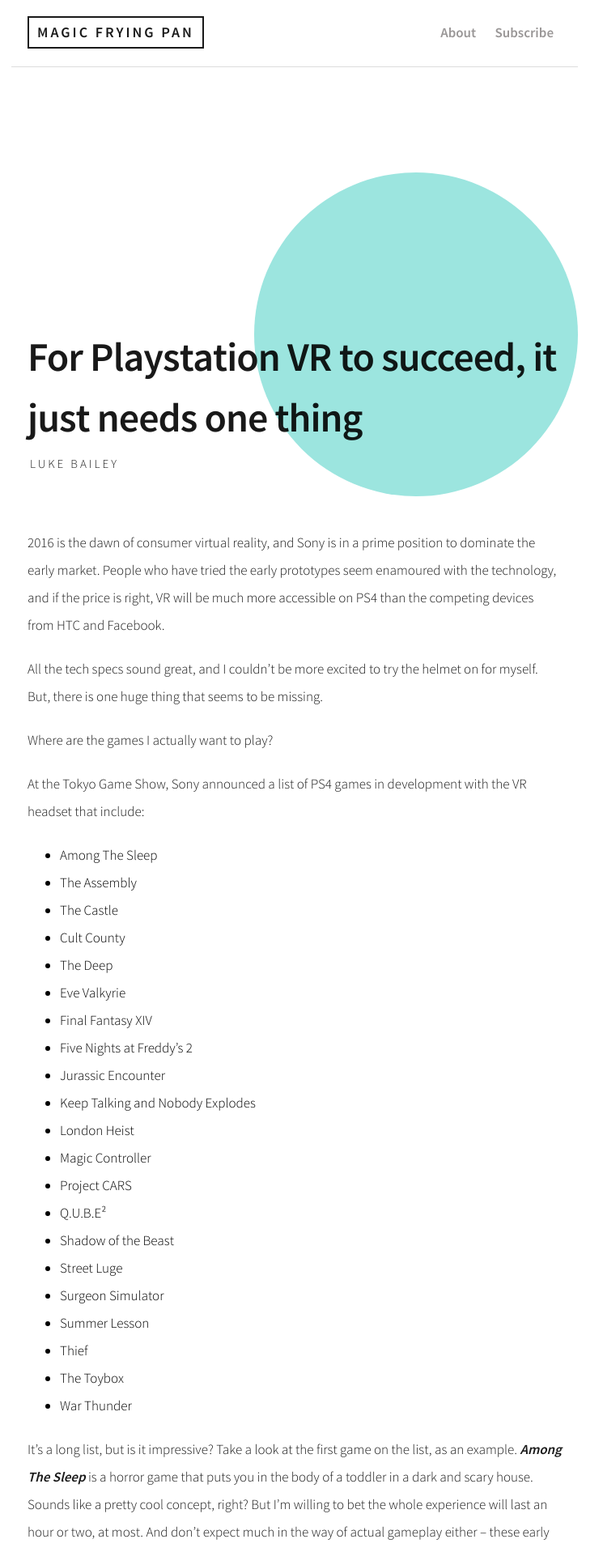
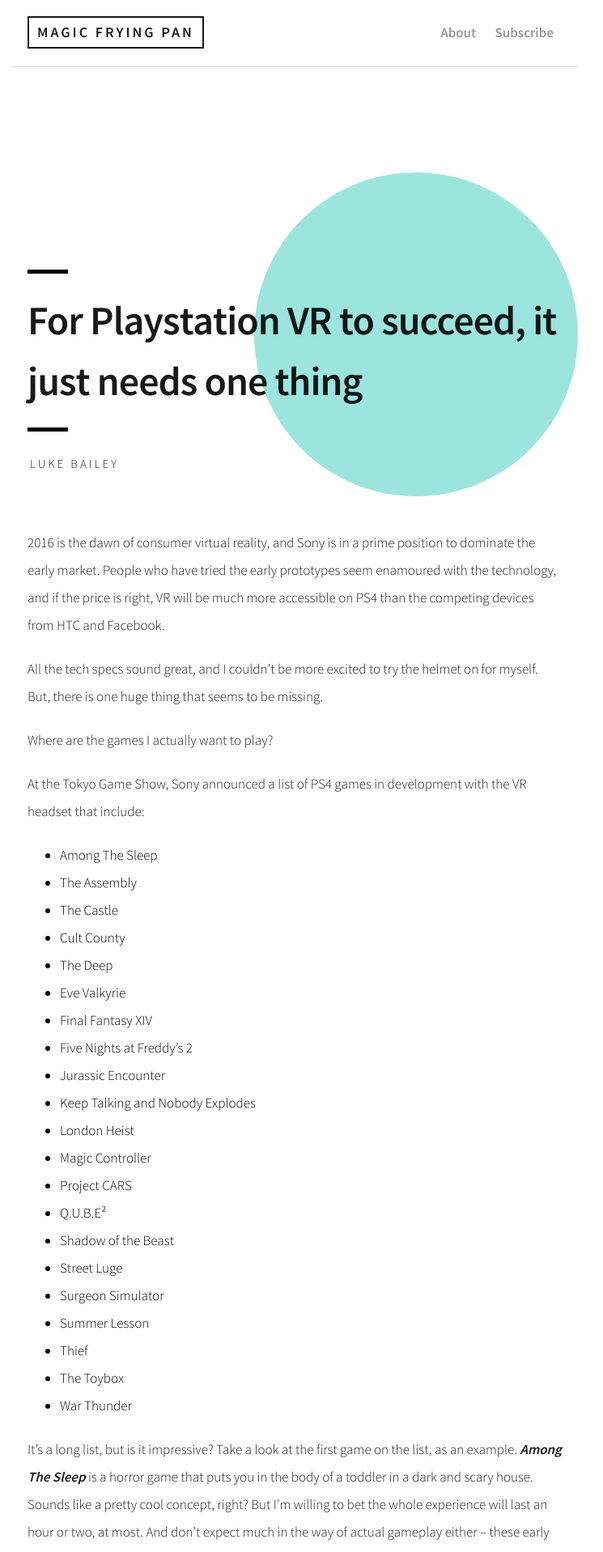
Before and after one commit to magicfryingpan/magicfryingpan.github.io, a Jekyll site: the page built from _posts/2015-09-23-for-playstation-vr-to-succeed.markdown, in a window 1280 px wide. Shown: the top 1917 px of the page at 81% size, without its empty margins (276-1021 px from the left). Built offline with Jekyll 4.4.1, drawn with Linux system fonts in a browser that asks for light colours; comment, search, counter and statistics services are not loaded.

```diff
--- a/_layouts/page.html
+++ b/_layouts/page.html
@@ -10,7 +10,7 @@
     <div class="content-wrapper">
 
       <div class="post-holder">
-        <div class="color-palette" style="height:120px;"></div>
+        <div class="color-palette" id="{{ post.color }}"></div>
         <h1 class="post-title">{{ page.title }}</h1>
         <div class="clearfix"></div>
       </div>
--- a/_layouts/post.html
+++ b/_layouts/post.html
@@ -11,7 +11,10 @@
 
       <div class="post-holder">
         <div class="color-palette" id="{{ page.color }}"></div>
-        <h1 class="post-title">{{ page.title }}
+        <h1 class="post-title">
+        <hr/>
+        {{ page.title }}
+        <hr/>
         <span>{{ page.author }}</span>
         </h1>
         <div class="clearfix"></div>
```
Also changed, not shown: about.md (+1 -0 lines), subscribe.md (+1 -0 lines).
